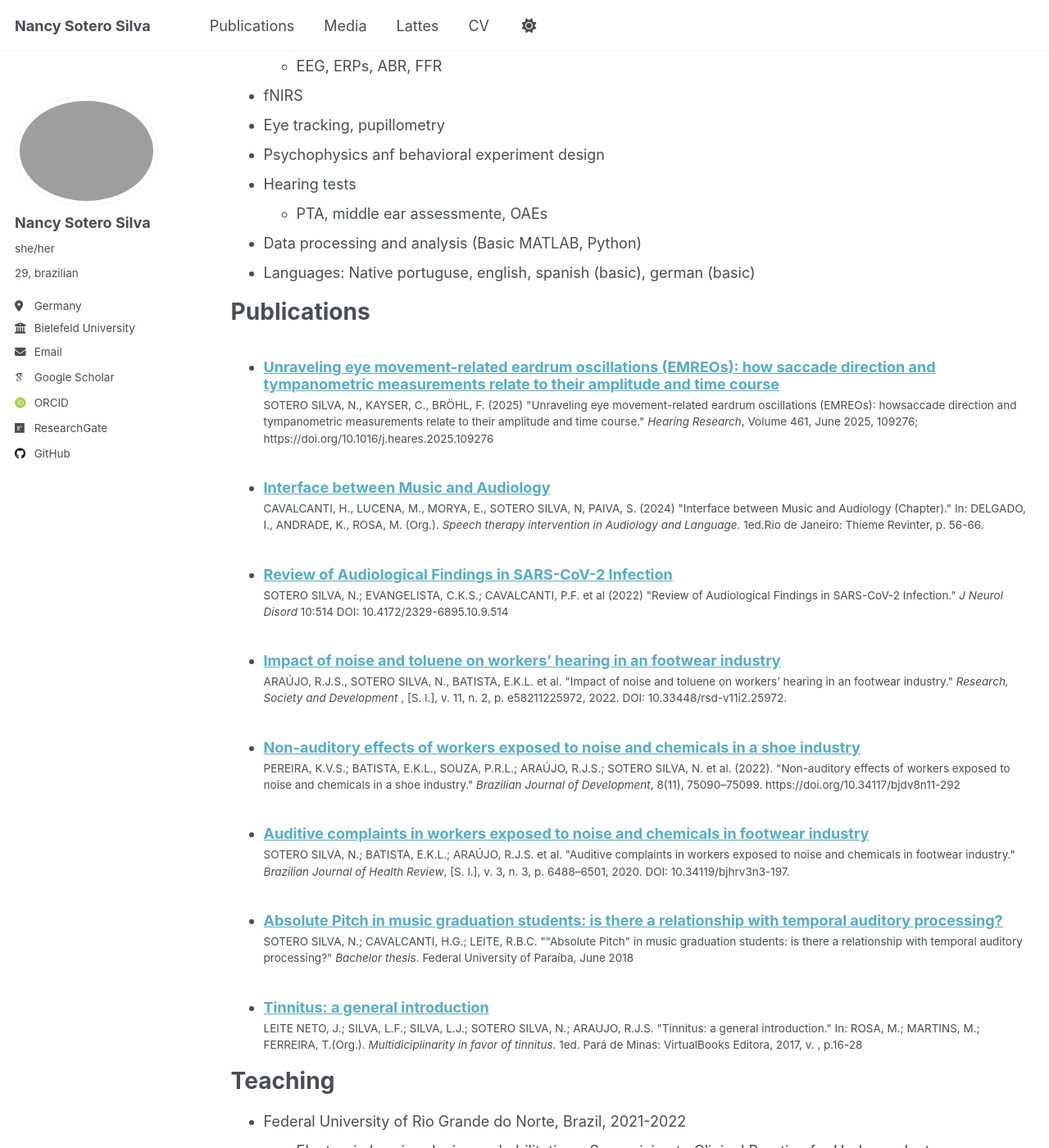
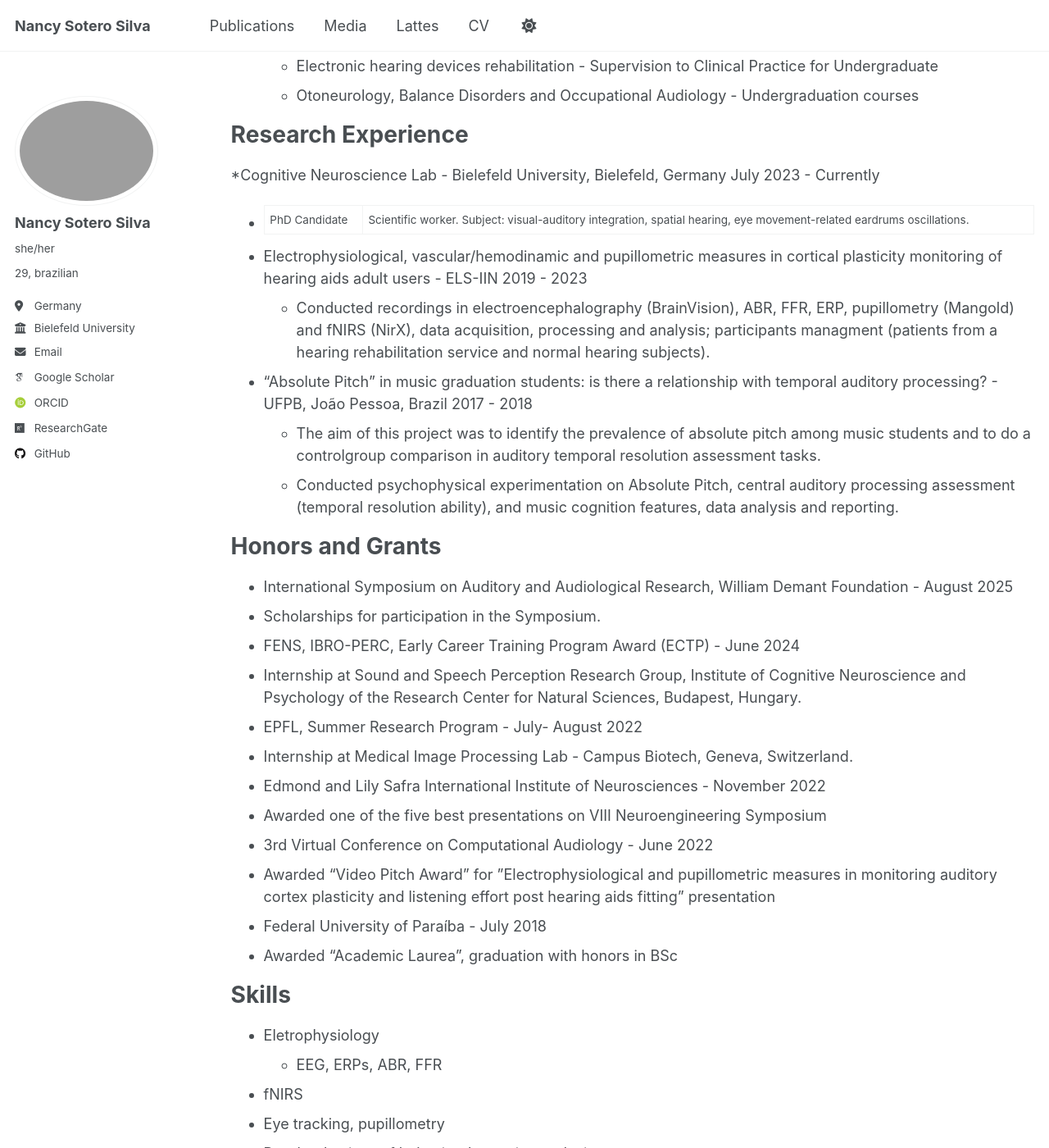
Before and after one commit to nancysotero/neuronency, a Jekyll site: the page built from _pages/cv.md, in a window 1280 px wide and 1400 px high, scrolled down 394 px. Shown: the whole window at 82% size. Built offline with Jekyll 4.4.1, drawn with Linux system fonts in a browser that asks for light colours; some web fonts are replaced; a script that is not in the unit is left out; some of the changed text lies outside the part shown.

Commit message:
Update cv.md

```diff
--- a/_pages/cv.md
+++ b/_pages/cv.md
@@ -16,6 +16,37 @@ Education
 * Multiprofessional Residency in Person with disabilities Health Care, Anita Garibaldi Center for Education and Research in Health, Brazil, 2021
 * BSc in Speech, Language and Hearing Sciences, Federal University of Paraíba, Brazil, 2018
 
+Teaching
+======
+* Federal University of Rio Grande do Norte, Brazil, 2021-2022
+  * Electronic hearing devices rehabilitation - Supervision to Clinical Practice for Undergraduate
+  * Otoneurology, Balance Disorders and Occupational Audiology - Undergraduation courses
+
+Research Experience
+=====
+*Cognitive Neuroscience Lab - Bielefeld University, Bielefeld, Germany July 2023 - Currently
+  * PhD Candidate | Scientific worker. Subject: visual-auditory integration, spatial hearing, eye movement-related eardrums oscillations.
+* Electrophysiological, vascular/hemodinamic and pupillometric measures in cortical plasticity monitoring of hearing aids adult users - ELS-IIN 2019 - 2023
+  * Conducted recordings in electroencephalography (BrainVision), ABR, FFR, ERP, pupillometry (Mangold) and fNIRS (NirX), data acquisition, processing and analysis; participants managment (patients from a hearing rehabilitation service and normal hearing subjects).
+* "Absolute Pitch" in music graduation students: is there a relationship with temporal auditory processing? - UFPB, João Pessoa, Brazil 2017 - 2018
+  * The aim of this project was to identify the prevalence of absolute pitch among music students and to do a controlgroup comparison in auditory temporal resolution assessment tasks.
+  * Conducted psychophysical experimentation on Absolute Pitch, central auditory processing assessment (temporal resolution ability), and music cognition features, data analysis and reporting.
+
+Honors and Grants
+=====
+*  International Symposium on Auditory and Audiological Research, William Demant Foundation - August 2025
+  *  Scholarships for participation in the Symposium.
+*  FENS, IBRO-PERC, Early Career Training Program Award (ECTP) - June 2024
+  * Internship at Sound and Speech Perception Research Group, Institute of Cognitive Neuroscience and Psychology of the Research Center for Natural Sciences, Budapest, Hungary.
+*  EPFL, Summer Research Program - July- August 2022
+  * Internship at Medical Image Processing Lab - Campus Biotech, Geneva, Switzerland.
+*  Edmond and Lily Safra International Institute of Neurosciences - November 2022
+  * Awarded one of the five best presentations on VIII Neuroengineering Symposium
+*  3rd Virtual Conference on Computational Audiology - June 2022
+  * Awarded "Video Pitch Award" for ”Electrophysiological and pupillometric measures in monitoring auditory cortex plasticity and listening effort post hearing aids fitting” presentation
+*  Federal University of Paraíba -  July 2018
+  * Awarded "Academic Laurea”, graduation with honors in BSc
+
 Skills
 ======
 * Eletrophysiology
@@ -28,18 +59,6 @@ Skills
 * Data processing and analysis (Basic MATLAB, Python)
 *  Languages: Native portuguse, english, spanish (basic), german (basic)
 
-Publications
-======
-  <ul>{% for post in site.publications reversed %}
-    {% include archive-single-cv.html %}
-  {% endfor %}</ul>
-
-Teaching
-======
-* Federal University of Rio Grande do Norte, Brazil, 2021-2022
-  * Electronic hearing devices rehabilitation - Supervision to Clinical Practice for Undergraduate
-  * Otoneurology, Balance Disorders and Occupational Audiology - Undergraduation courses
-
 Service and leadership
 ======
 * Student representation - National SLP's Student Executive Board (2017 e 2021)
```
